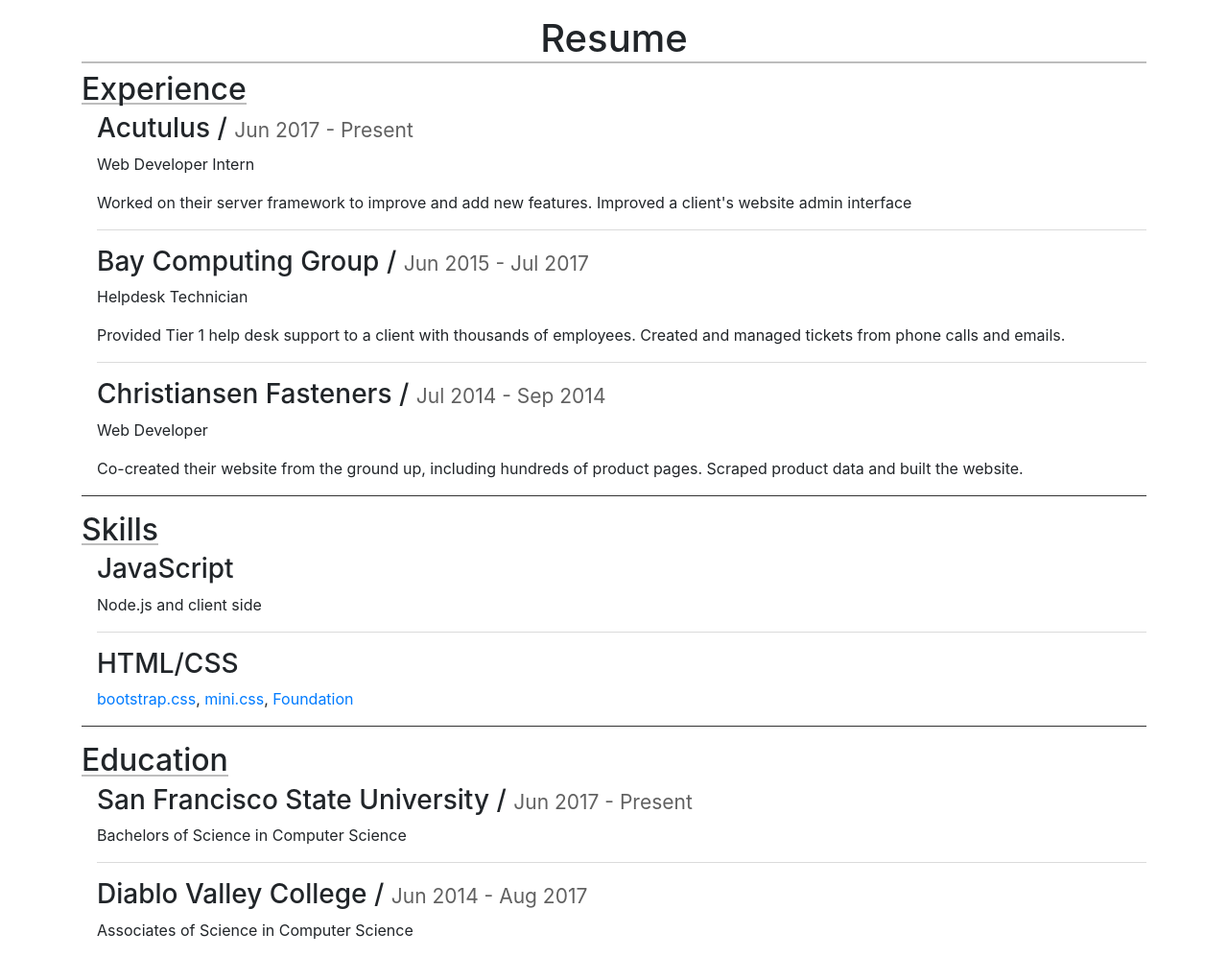
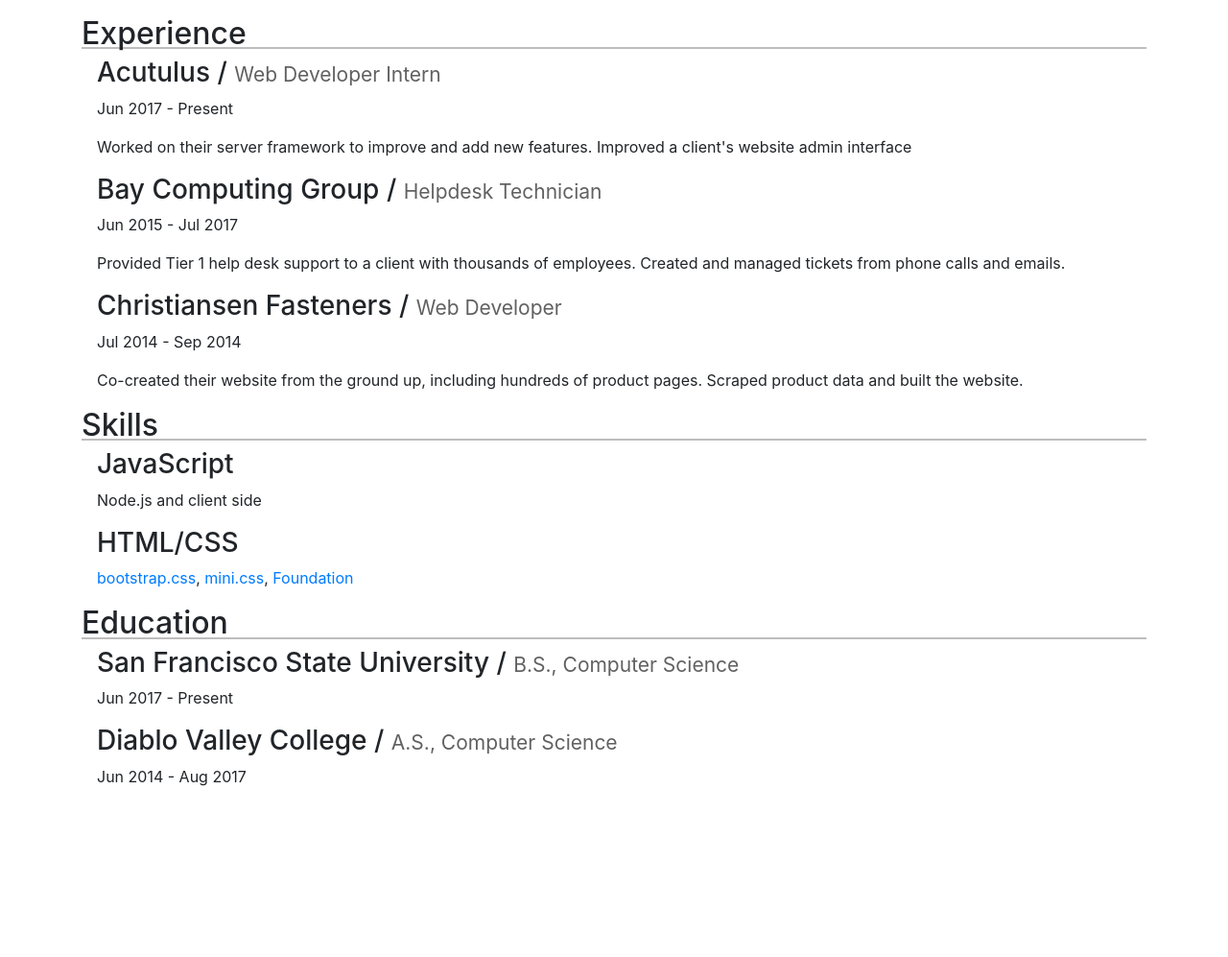
Before and after one commit to janka102/csc412-website, a PHP site: page /resume.php in a window 1280 px wide. Shown: the part 56-1053 px from the top of the page at 96% size. After the commit the page ends 875 px from the top, so only its background shows below. Run offline with PHP 8.4, Linux system fonts and the light colour scheme; some web fonts are replaced.

Commit message:
Change Resume style

```diff
--- a/css/resume.css
+++ b/css/resume.css
@@ -1,4 +1,5 @@
 h2 {
+  width: 100%;
   display: inline-block;
   border-bottom: 2px solid #bdbdbd;
   height: 1.1em;
@@ -10,13 +11,11 @@ small {
 }
 
 section {
-  border-bottom: 1px solid #333;
   margin-bottom: 1rem;
 }
 
 section article {
   margin: 0 0 1rem 1rem;
-  border-bottom: 1px solid #dbdbdb;
 }
 
 section:last-of-type,
--- a/resume.php
+++ b/resume.php
@@ -7,27 +7,25 @@
 
 <div class="row">
   <div class="col-12">
-    <h1>Resume</h1>
-
     <section>
       <h2>Experience</h2>
 
       <article>
-        <h3>Acutulus / <small>Jun 2017 - Present</small></h3>
-        <p>Web Developer Intern</p>
+        <h3>Acutulus / <small>Web Developer Intern</small></h3>
+        <p>Jun 2017 - Present</p>
         <p>Worked on their server framework to improve and add new features. Improved a client's website admin interface</p>
       </article>
 
       <article>
-        <h3>Bay Computing Group / <small>Jun 2015 - Jul 2017</small></h3>
-        <p>Helpdesk Technician</p>
+        <h3>Bay Computing Group / <small>Helpdesk Technician</small></h3>
+        <p>Jun 2015 - Jul 2017</p>
         <p>Provided Tier 1 help desk support to a client with thousands of employees. Created and managed tickets from phone calls
           and emails.</p>
       </article>
 
       <article>
-        <h3>Christiansen Fasteners / <small>Jul 2014 - Sep 2014</small></h3>
-        <p>Web Developer</p>
+        <h3>Christiansen Fasteners / <small>Web Developer</small></h3>
+        <p>Jul 2014 - Sep 2014</p>
         <p>Co-created their website from the ground up, including hundreds of product pages. Scraped product data and built the
           website.
         </p>
@@ -52,13 +50,13 @@
       <h2>Education</h2>
 
       <article>
-        <h3>San Francisco State University / <small>Jun 2017 - Present</small></h3>
-        <p>Bachelors of Science in Computer Science</p>
+        <h3>San Francisco State University / <small>B.S., Computer Science</small></h3>
+        <p>Jun 2017 - Present</p>
       </article>
 
       <article>
-        <h3>Diablo Valley College / <small>Jun 2014 - Aug 2017</small></h3>
-        <p>Associates of Science in Computer Science</p>
+        <h3>Diablo Valley College / <small>A.S., Computer Science</small></h3>
+        <p>Jun 2014 - Aug 2017</p>
       </article>
     </section>
   </div>
```
